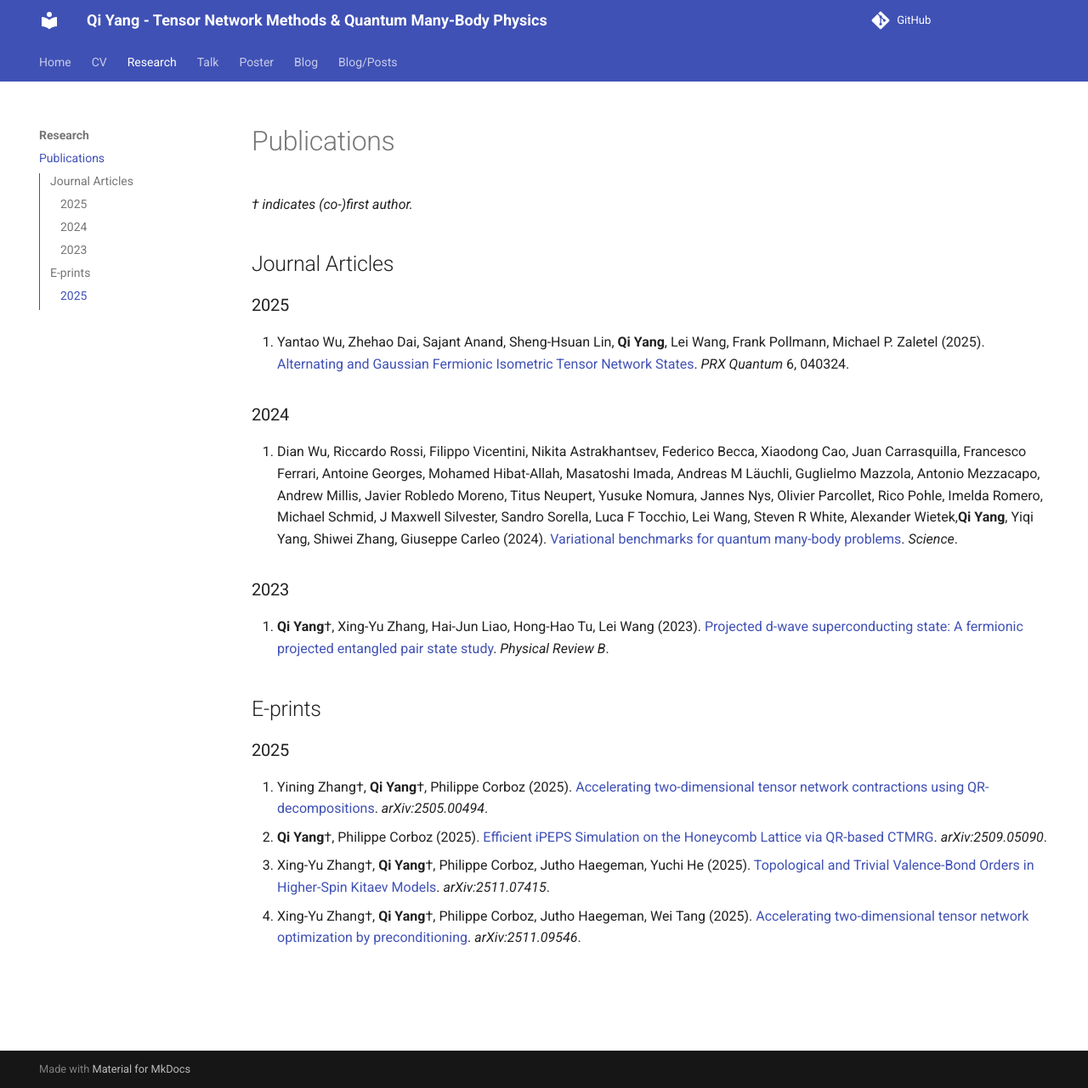
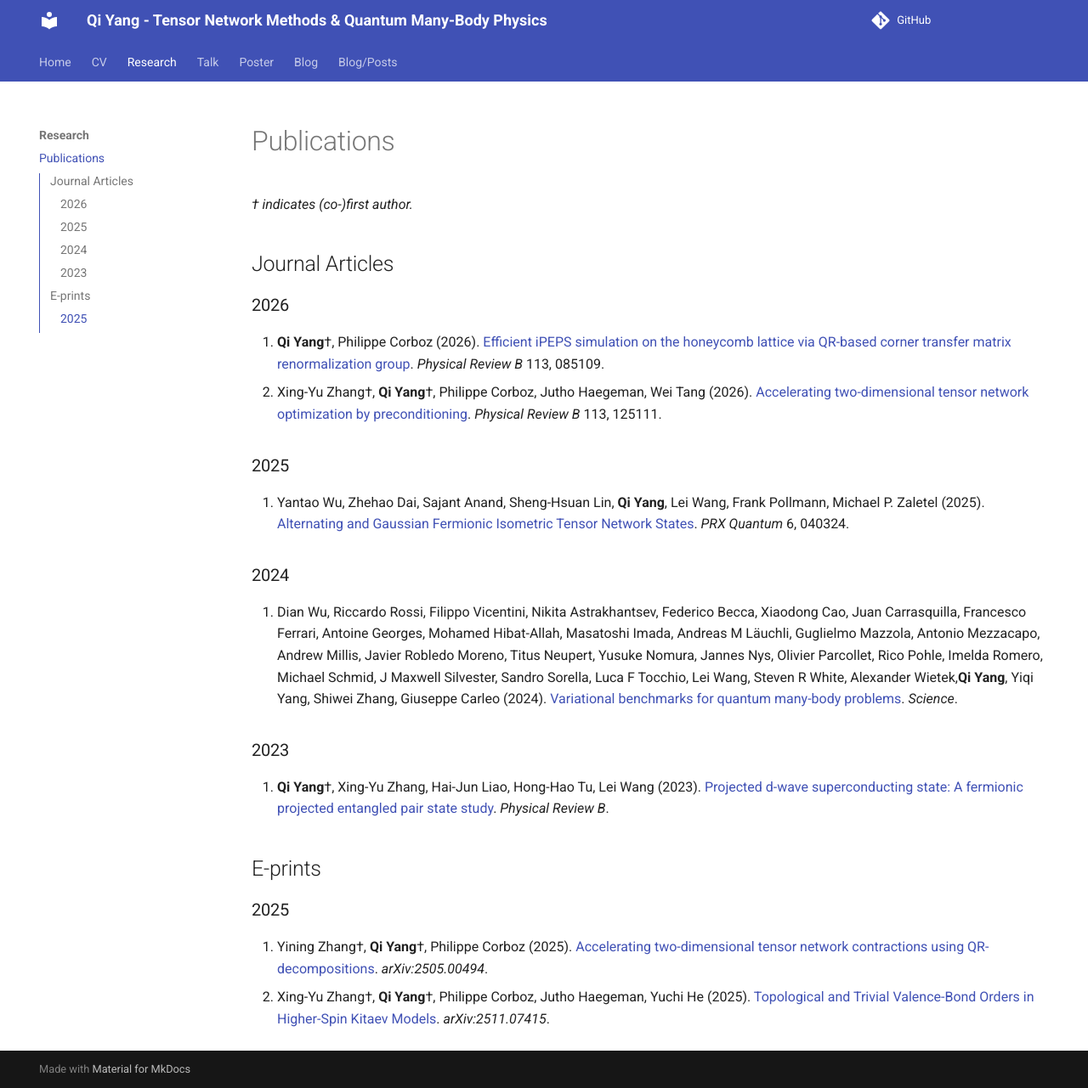
Before and after one commit to qiyang-ustc/qiyang-ustc.github.io, an MkDocs documentation site: the page built from docs/research/publications.md, in a window 1280 px wide and 1281 px high. Shown: the whole window at 85% size. Built offline with MkDocs 1.6.1 and Material for MkDocs 9.7.7, drawn with Linux system fonts in a browser that asks for light colours; comment, search, counter and statistics services are not loaded.

Commit message:
Add two published PRB papers to journal articles (2026)
- Yang & Corboz, PRB 113, 085109 — iPEPS on honeycomb via QR-based CTMRG
- Zhang, Yang et al., PRB 113, 125111 — preconditioning for 2D tensor network optimization

Moved from e-prints to journal articles.

Co-Authored-By: Claude Opus 4.6 <noreply@anthropic.com>

```diff
--- a/docs/research/publications.md
+++ b/docs/research/publications.md
@@ -7,6 +7,10 @@ title: Publications
 *† indicates (co-)first author.*
 
 ## Journal Articles
+
+### 2026
+1. **Qi Yang**†, Philippe Corboz (2026). [Efficient iPEPS simulation on the honeycomb lattice via QR-based corner transfer matrix renormalization group](https://link.aps.org/doi/10.1103/9gmp-byx8). *Physical Review B* 113, 085109.
+2. Xing-Yu Zhang†, **Qi Yang**†, Philippe Corboz, Jutho Haegeman, Wei Tang (2026). [Accelerating two-dimensional tensor network optimization by preconditioning](https://link.aps.org/doi/10.1103/h396-yc28). *Physical Review B* 113, 125111.
 
 ### 2025
 1. Yantao Wu, Zhehao Dai, Sajant Anand, Sheng-Hsuan Lin, **Qi Yang**, Lei Wang, Frank Pollmann, Michael P. Zaletel (2025). [Alternating and Gaussian Fermionic Isometric Tensor Network States](https://journals.aps.org/prxquantum/abstract/10.1103/PRXQuantum.6.040324). *PRX Quantum* 6, 040324.
@@ -21,6 +25,4 @@ title: Publications
 
 ### 2025
 1. Yining Zhang†, **Qi Yang**†, Philippe Corboz (2025). [Accelerating two-dimensional tensor network contractions using QR-decompositions](https://arxiv.org/abs/2505.00494). *arXiv:2505.00494*.
-2. **Qi Yang**†, Philippe Corboz (2025). [Efficient iPEPS Simulation on the Honeycomb Lattice via QR-based CTMRG](https://arxiv.org/abs/2509.05090). *arXiv:2509.05090*.
-3. Xing-Yu Zhang†, **Qi Yang**†, Philippe Corboz, Jutho Haegeman, Yuchi He (2025). [Topological and Trivial Valence-Bond Orders in Higher-Spin Kitaev Models](https://arxiv.org/abs/2511.07415). *arXiv:2511.07415*.
-4. Xing-Yu Zhang†, **Qi Yang**†, Philippe Corboz, Jutho Haegeman, Wei Tang (2025). [Accelerating two-dimensional tensor network optimization by preconditioning](https://arxiv.org/abs/2511.09546). *arXiv:2511.09546*.
+2. Xing-Yu Zhang†, **Qi Yang**†, Philippe Corboz, Jutho Haegeman, Yuchi He (2025). [Topological and Trivial Valence-Bond Orders in Higher-Spin Kitaev Models](https://arxiv.org/abs/2511.07415). *arXiv:2511.07415*.
```
